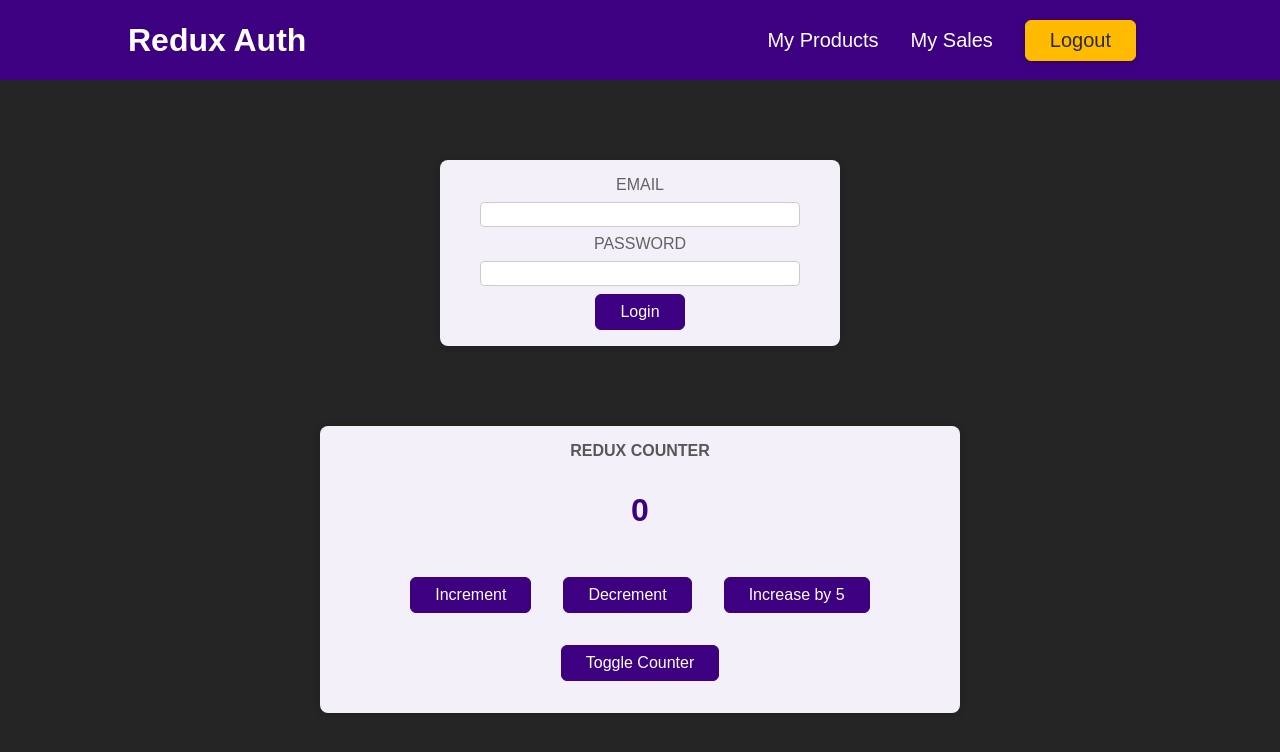
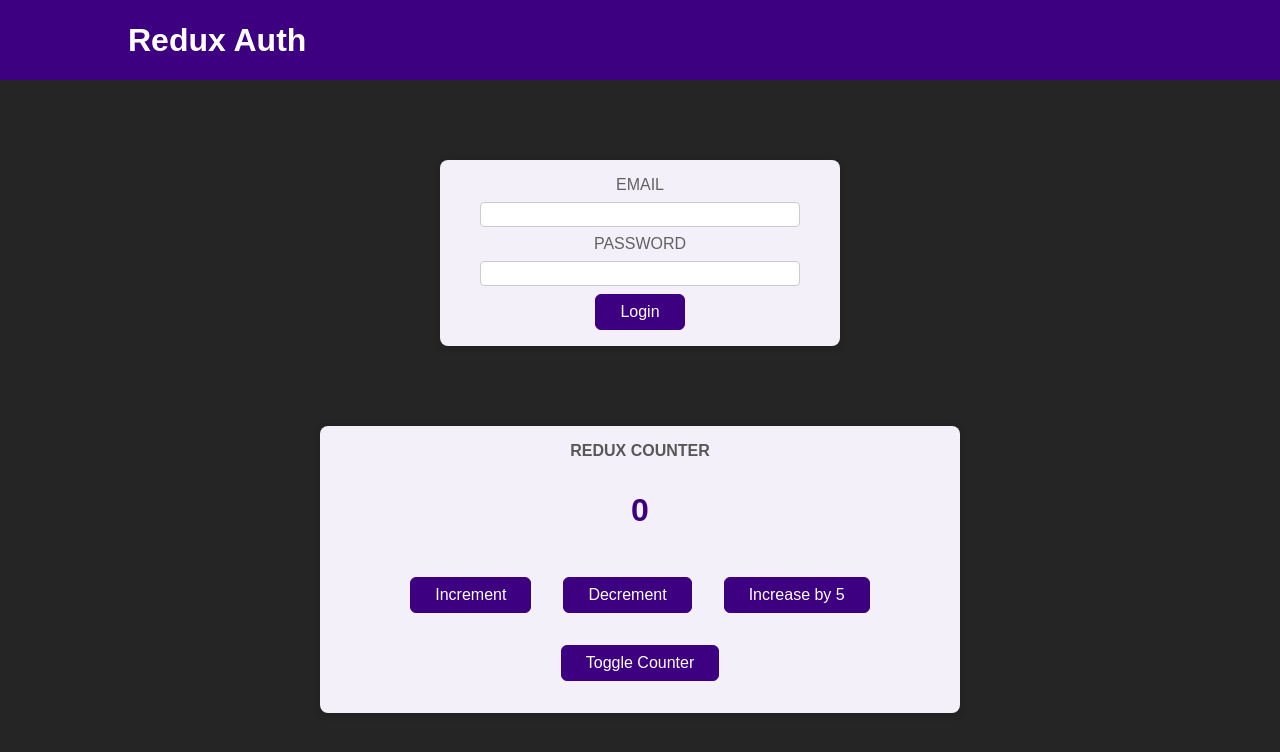
Before and after one commit to gliu7717/fullstack_react_redux_demo, a React (Create React App) app: page / in a window 1280 px wide. Shown: the top 752 px of the page. Built offline with nearby package versions, Linux system fonts and the light colour scheme.

Commit message:
add isAuth in header

```diff
--- a/src/components/Header.js
+++ b/src/components/Header.js
@@ -1,10 +1,14 @@
 import classes from './Header.module.css';
+import { useSelector } from "react-redux";
 
 const Header = () => {
+  const isAuth = useSelector(state=>state.auth.isAuthenticated)
+
   return (
     <header className={classes.header}>
       <h1>Redux Auth</h1>
-      <nav>
+      {isAuth && (
+        <nav>
         <ul>
           <li>
             <a href='/'>My Products</a>
@@ -17,6 +21,8 @@ const Header = () => {
           </li>
         </ul>
       </nav>
+      )}
+
     </header>
   );
 };
```
